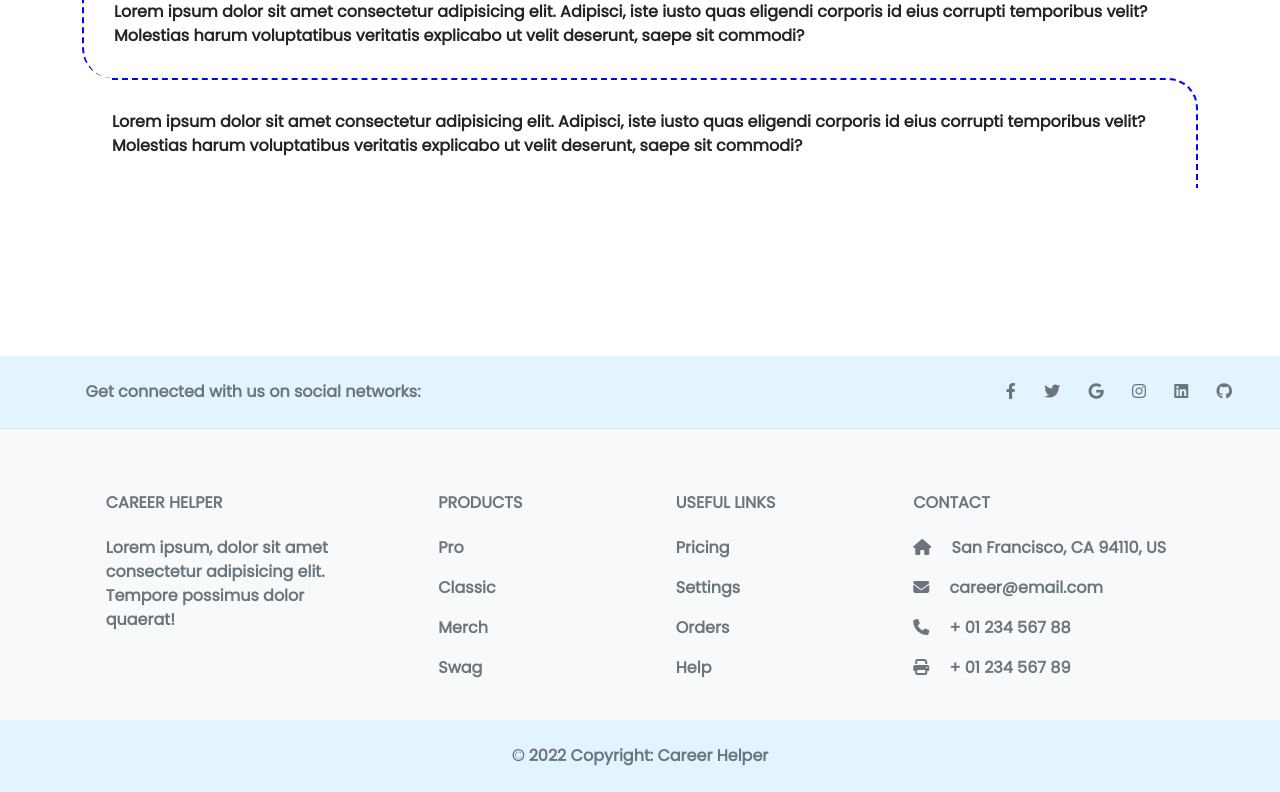
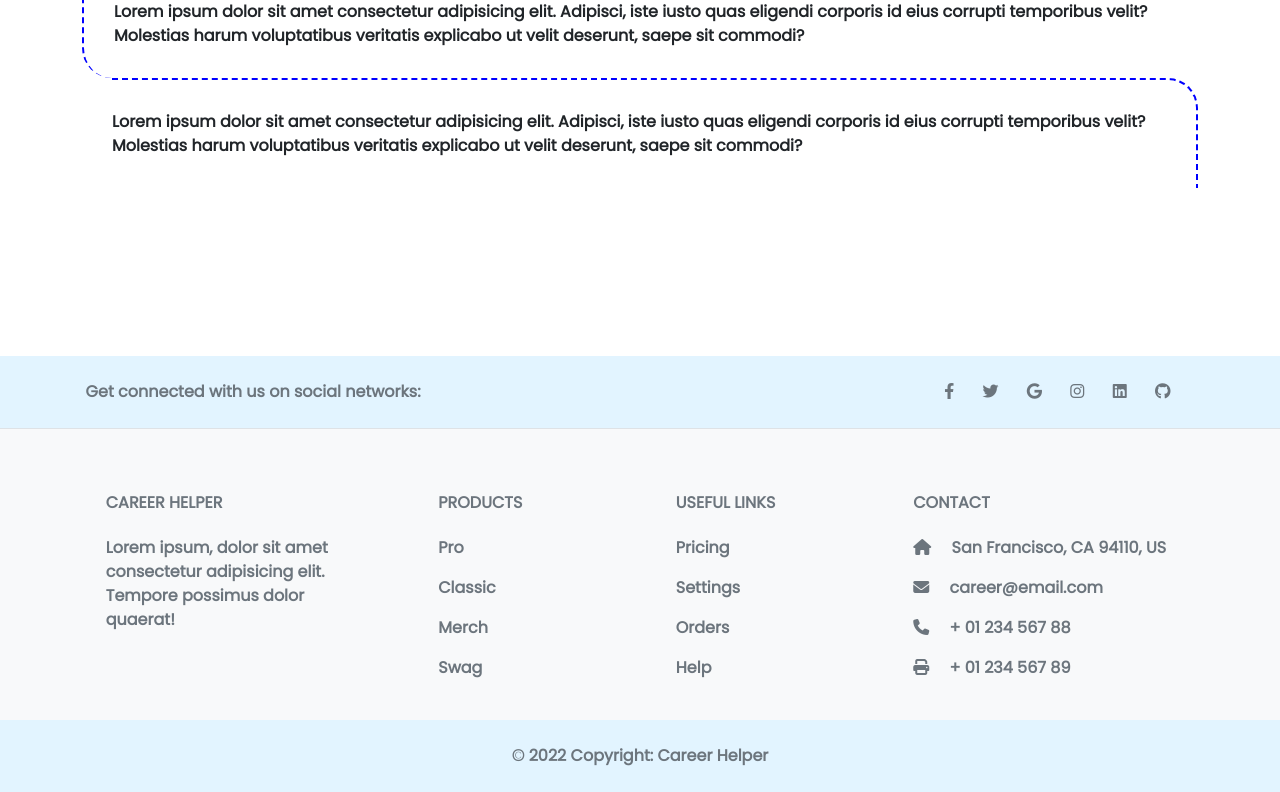
Before and after one commit to yianan261/Career_Helper_App, a website: page public/index.html in a window 1280 px wide. Shown: the part 1367-2159 px from the top of the page. Drawn offline with nearby package versions, Linux system fonts and the light colour scheme.

Commit message:
updated home page and about

```diff
--- a/public/css/index.css
+++ b/public/css/index.css
@@ -203,3 +203,7 @@ aboutDiv {
 .left {
   padding-left: 5%;
 }
+
+.right {
+  padding-right: 5%;
+}
--- a/public/index.html
+++ b/public/index.html
@@ -45,6 +45,9 @@
                         <a href="/" class="nav-link">Home</a>
                     </li>
                     <li class="nav-item">
+                        <a href="#section" class="nav-link">About</a>
+                    </li>
+                    <li class="nav-item">
                         <a href="/profile" class="nav-link user-page" id="profile">My Profile</a>
                     </li>
                     <li class="nav-item">
@@ -53,9 +56,7 @@
                     <li class="nav-item">
                         <a href="/jobs" class="nav-link">Jobs</a>
                     </li>
-                    <li class="nav-item">
-                        <a href="#section" class="nav-link">About</a>
-                    </li>
+
                 </ul>
             </div>
             <button id="login"><a href="/sign-in">Log In</a></button>
@@ -117,7 +118,7 @@
                 <span>Get connected with us on social networks:</span>
             </div>
 
-            <div>
+            <div class="right">
                 <a href="" class="me-4 text-reset">
                     <i class="fab fa-facebook-f"></i>
                 </a>
```
